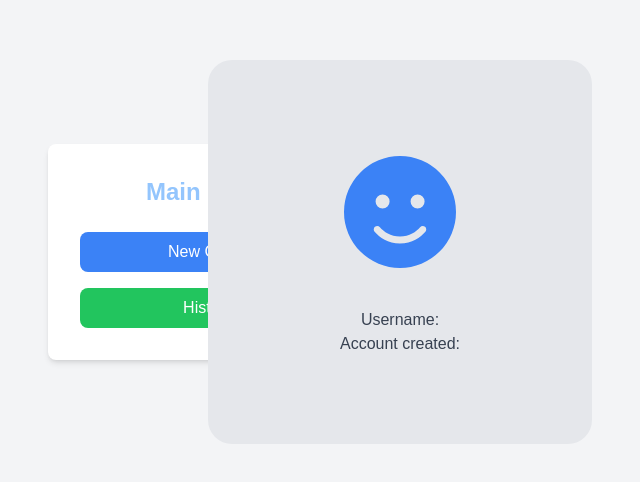
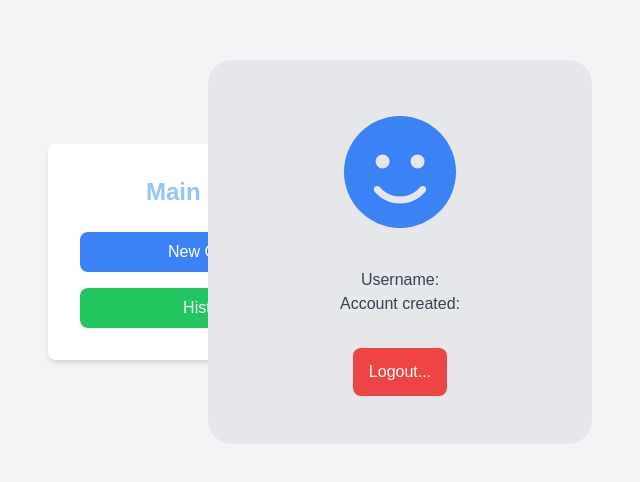
Before and after one commit to JanJus7/webProtocolsProject, a Next.js app: page /menu in a window 1280 px wide. Shown: the part 148-630 px from the top of the page, without its empty margins (432-1072 px from the left). Built offline with nearby package versions, Linux system fonts and the light colour scheme.

Commit message:
when guests are logged clicking on home button redirects to login page and users are able to log out

```diff
--- a/app/components/Navbar.js
+++ b/app/components/Navbar.js
@@ -6,15 +6,26 @@ import { faHouse, faCircleUser } from "@fortawesome/free-solid-svg-icons";
 import Link from "next/link";
 import axios from "axios";
 import Cookies from "js-cookie";
+import { usePathname } from "next/navigation";
+import { useRouter } from "next/navigation";
 
 function Navbar() {
   const [showDetails, setShowDetails] = useState(false);
   const [username, setUsername] = useState("");
   const [createdAt, setCreatedAt] = useState(null);
   const userId = Cookies.get("userId");
+  const pathname = usePathname();
+  const router = useRouter();
+
+  const isGuest = pathname === "/game/guest-session";
+
+  const handleLogout = () => {
+    Cookies.remove("userId");
+    router.push("/")
+  }
 
   useEffect(() => {
-    if (userId) {
+    if (userId && !isGuest) {
       const getUser = async () => {
         try {
           const response = await axios.get(
@@ -31,7 +42,7 @@ function Navbar() {
 
       getUser();
     }
-  }, [userId]);
+  }, [userId, isGuest]);
 
   const formattedDate = createdAt
     ? new Date(createdAt).toLocaleDateString()
@@ -39,7 +50,7 @@ function Navbar() {
 
   return (
     <div className="flex justify-between items-center min-w-full fixed top-0 z-50 p-4">
-      <Link href="/menu">
+      <Link href={isGuest ? "/" : "/menu"}>
         <button>
           <FontAwesomeIcon
             icon={faHouse}
@@ -57,9 +68,16 @@ function Navbar() {
       </button>
 
       {showDetails && (
-        <div className="absolute top-12 right-4 bg-white p-4 shadow-lg rounded-lg">
-          <p className="text-gray-700">Username: {username}</p>
-          <p className="text-gray-700">Account created: {formattedDate}</p>
+        <div className="flex justify-center items-center flex-col absolute top-12 right-4 bg-white p-4 shadow-lg rounded-lg">
+          {isGuest ? (
+            <p className="text-gray-700">Guest session. No data is collected.</p>
+          ) : (
+            <>
+              <p className="text-gray-700">Username: {username}</p>
+              <p className="text-gray-700">Account created: {formattedDate}</p>
+              <button onClick={handleLogout} className="mt-2 bg-red-500 text-white py-1 px-3 rounded-lg hover:bg-red-600">Logout...</button>
+            </>
+          )}
         </div>
       )}
     </div>
--- a/app/menu/page.js
+++ b/app/menu/page.js
@@ -12,6 +12,11 @@ export default function Menu() {
   const [username, setUsername] = useState("");
   const [createdAt, setCreatedAt] = useState(null);
   const userId = Cookies.get("userId");
+
+  const handleLogout = () => {
+    Cookies.remove("userId");
+    router.push("/");
+  };
 
   useEffect(() => {
     if (userId) {
@@ -76,8 +81,9 @@ export default function Menu() {
           icon={faFaceSmile}
           className=" text-blue-500 p-2"
         />
-        <p className="text-gray-700 pt-8">Username: {username}</p>
+        <p className="text-gray-700 mt-8">Username: {username}</p>
         <p className="text-gray-700">Account created: {formattedDate}</p>
+        <button onClick={handleLogout} className="bg-red-500 text-white rounded-lg hover:bg-red-600 mt-8 px-4 py-3">Logout...</button>
       </div>
     </div>
   );
```
